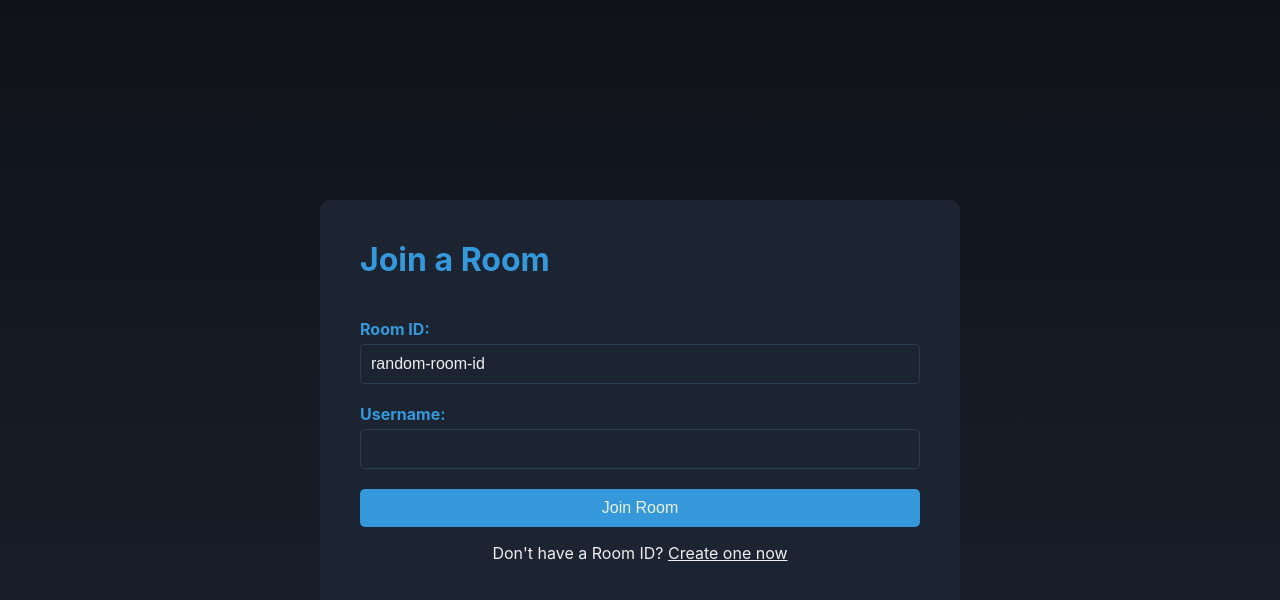
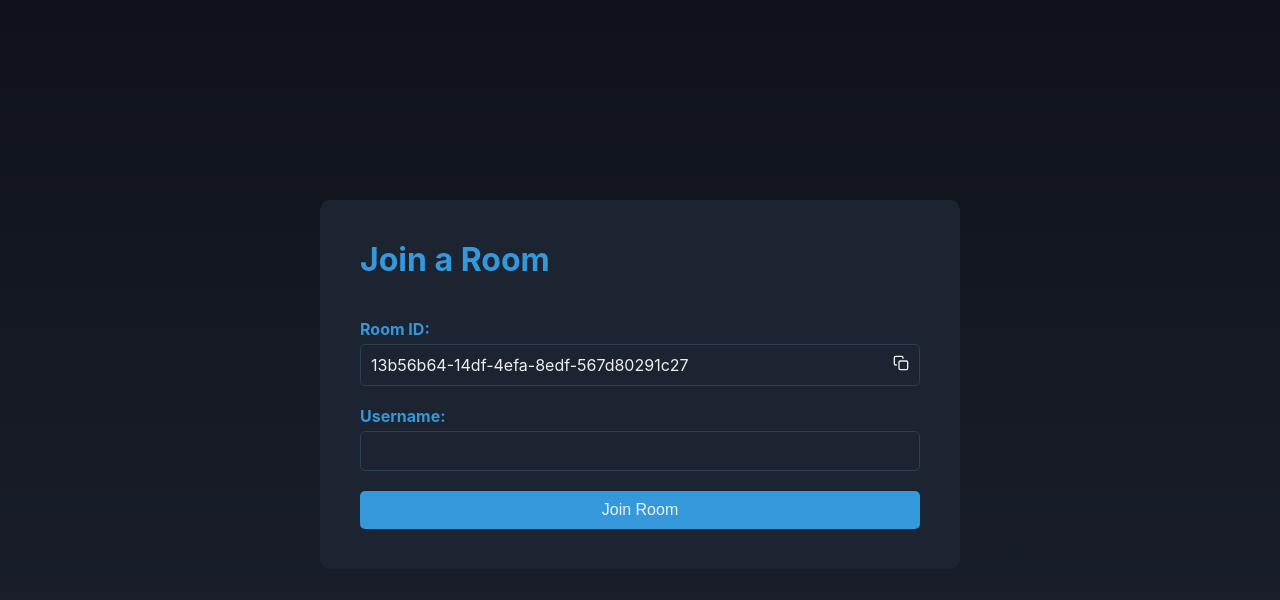
Before and after one commit to DhruvPasricha/Collaborative-Code-Editor-Client, a React (Create React App) app: page / in a window 1280 px wide. Both pictures are taken after a click on the element "Create one now". Shown: the top 600 px of the page. Built offline with nearby package versions, Linux system fonts and the light colour scheme.

Commit message:
add `RoomId Generation and Copy to Clipboard`

```diff
--- a/package.json
+++ b/package.json
@@ -8,7 +8,10 @@
     "@testing-library/user-event": "^13.5.0",
     "react": "^18.2.0",
     "react-dom": "^18.2.0",
+    "react-hot-toast": "^2.4.1",
+    "react-icons": "^4.8.0",
     "react-scripts": "5.0.1",
+    "uuid": "^9.0.0",
     "web-vitals": "^2.1.4"
   },
   "scripts": {
--- a/src/App.css
+++ b/src/App.css
@@ -48,13 +48,19 @@ label {
     color: var(--accent-color);
 }
 
-.input-field {
+.input-field,
+.input-field-disabled {
     padding: 10px;
     border: 1px solid var(--border-color);
     border-radius: 5px;
     font-size: 16px;
     background-color: transparent;
     color: var(--text-color);
+}
+
+.input-field-disabled {
+    display: flex;
+    justify-content: space-between;
 }
 
 .join-button {
--- a/src/App.jsx
+++ b/src/App.jsx
@@ -1,20 +1,35 @@
-import React, { useState } from "react";
+import React, { useEffect, useState } from "react";
+import toast, { Toaster } from "react-hot-toast";
+import { v4 as uuidv4 } from "uuid";
+import { FiCopy } from "react-icons/fi";
 import "./App.css";
 
 const App = () => {
-    const [roomId, setRoomId] = useState("");
-    const [username, setUsername] = useState("");
+    const [roomId, setRoomId] = useState();
+    const [username, setUsername] = useState();
+    const [generatedRoomId, setGeneratedRoomId] = useState();
+
+    const userHasGeneratedRoomId = roomId === generatedRoomId;
 
     const handleJoinRoom = (event) => {
         event.preventDefault();
     };
 
+    const handleCopy = () => {
+        navigator.clipboard.writeText(roomId);
+        toast.success("Copied to Clipboard");
+    };
+
     const handleCreateRoom = () => {
-        if (roomId) {
-            return;
+        toast.success("Room Created Successfully");
+        setRoomId(generatedRoomId);
+    };
+
+    useEffect(() => {
+        if (!generatedRoomId) {
+            setGeneratedRoomId(uuidv4());
         }
-        setRoomId("random-room-id");
-    };
+    }, [generatedRoomId]);
 
     return (
         <div className="join-room-container">
@@ -22,8 +37,14 @@ const App = () => {
                 <h1>Join a Room</h1>
             </div>
             <form onSubmit={handleJoinRoom}>
-                <div className="form-field">
+                <div className="form-field" st>
                     <label htmlFor="roomId">Room ID:</label>
+                    {userHasGeneratedRoomId ? (
+                        <div className="input-field-disabled">
+                            {roomId}
+                            <FiCopy onClick={handleCopy} cursor="pointer" />
+                        </div>
+                    ) : (
                         <input
                             type="text"
                             id="roomId"
@@ -31,7 +52,9 @@ const App = () => {
                             onChange={(event) => setRoomId(event.target.value)}
                             className="input-field"
                             required
-                    />
+                            autoComplete="off"
+                        ></input>
+                    )}
                 </div>
                 <div className="form-field">
                     <label htmlFor="username">Username:</label>
@@ -42,15 +65,19 @@ const App = () => {
                         onChange={(event) => setUsername(event.target.value)}
                         className="input-field"
                         required
+                        autoComplete="off"
                     />
                 </div>
                 <button type="submit" className="join-button">
                     Join Room
                 </button>
+                {!userHasGeneratedRoomId && (
                     <p>
                         Don't have a Room ID?{" "}
                         <span onClick={handleCreateRoom}>Create one now</span>
                     </p>
+                )}
+                <Toaster position="top-right" />
             </form>
         </div>
     );
```
Also changed, not shown: 1 other file (tests, documents, lock files or other folders). Lines whose indentation alone changed are shown as unchanged.
